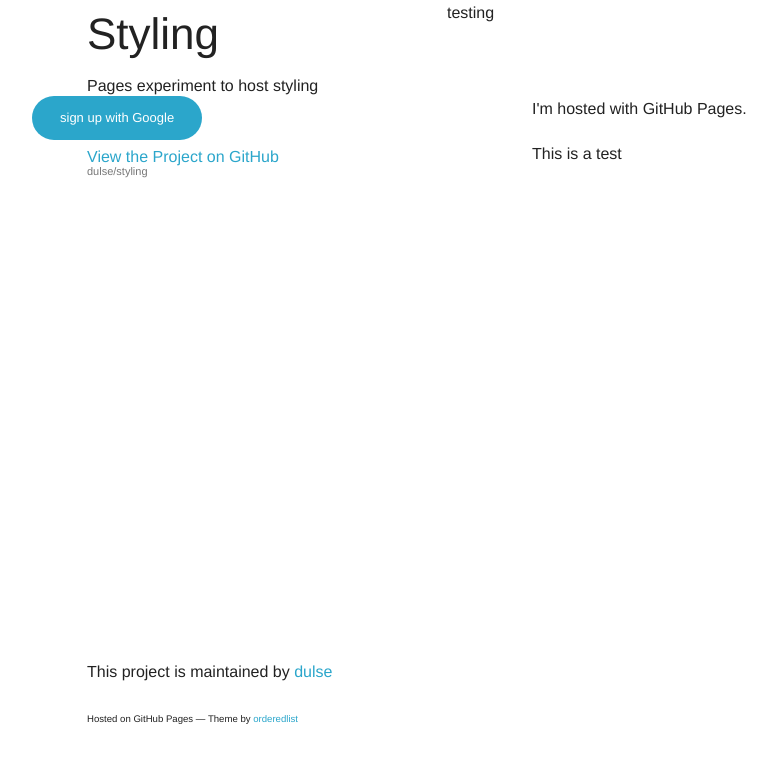
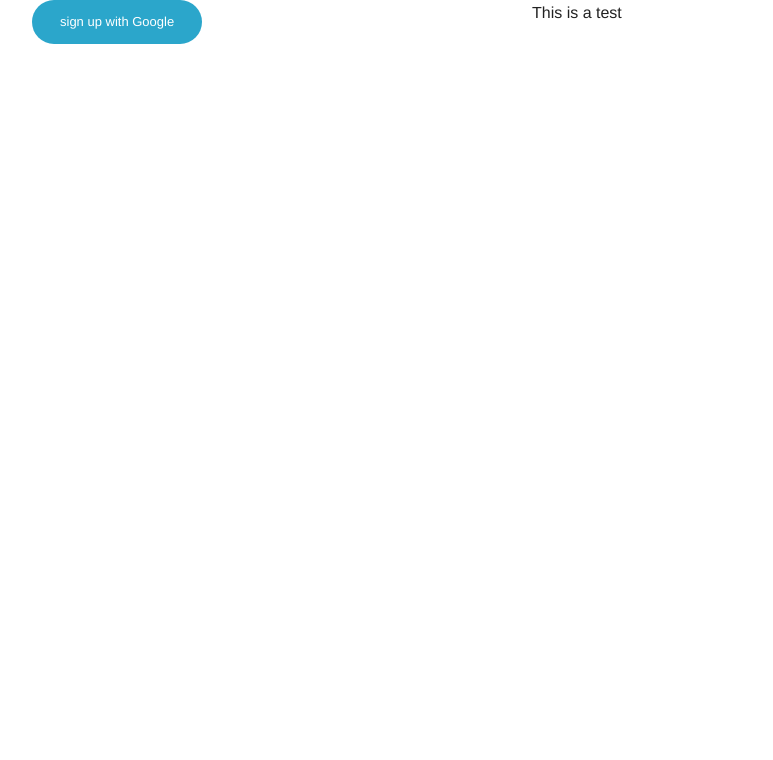
Before and after one commit to dulse/styling, a plain HTML site: page index.html in a window 1280 px wide. Shown: the whole page, without its empty margins (123-896 px from the left). Drawn offline with Linux system fonts and the light colour scheme.

Commit message:
removing more things

```diff
--- a/index.html
+++ b/index.html
@@ -14,22 +14,7 @@
   </head>
   <body>
     <div class="wrapper">
-      <header>
-        <h1>Styling</h1>
-        <p>Pages experiment to host styling exercises test</p>
-
-        <p class="view"><a href="https://github.com/dulse/styling">View the Project on GitHub <small>dulse/styling</small></a></p>
-      </header>
-      <section>
-        <p>testing</p>
-      </section>
-      <footer>
-        <p>This project is maintained by <a href="https://github.com/dulse">dulse</a></p>
-        <p><small>Hosted on GitHub Pages &mdash; Theme by <a href="https://github.com/orderedlist">orderedlist</a></small></p>
-      </footer>
     </div>
-    <script src="javascripts/scale.fix.js"></script>
-
   </body>
     <meta charset="utf-8" />
     <meta name="viewport" content="width=device-width, initial-scale=1.0" />
@@ -38,9 +23,6 @@
     <script src="js/vendor/modernizr.js"></script>
   </head>
 
-<header>
-
-</header>
 
 <body>
 <div class="row">
@@ -48,9 +30,7 @@
 <div class="large-6 columns">
 <a href="#" class="small button round">sign up with Google</a>
 </div>
-
 <div class="large-6 columns">
-<p>I'm hosted with GitHub Pages.</p>
 <p>This is a test</p>
 </div>
 </div>
```
